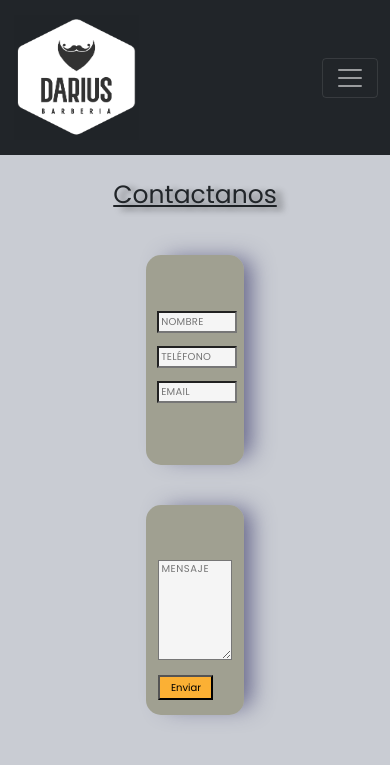
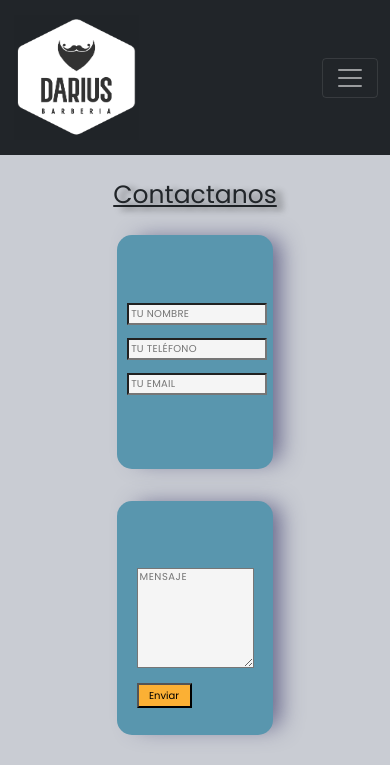
Before and after one commit to JPiacaruso/barberia-darius, a website: page pages/contacto.html in a window 390 px wide. Shown: the top 765 px of the page. Drawn offline with nearby package versions, Linux system fonts and the light colour scheme; grey boxes are pictures that could not be loaded; a web font is replaced by a local one.

Commit message:
contacto

```diff
--- a/SCSS/_base/_mediaquery.scss
+++ b/SCSS/_base/_mediaquery.scss
@@ -657,6 +657,44 @@ main{
     margin: 1em;
     font-size: 25px;
 }
+.formulario{
+    width: 40%;
+    height: 240px;
+    form{
+        div{
+            input{
+                width: 180px;
+                height: 22px;
+                margin-bottom: 10px;
+                letter-spacing: 0.05ex;
+                text-indent: 0.2em;
+                font-size: 10px
+            }
+        }
+    }
+}
+
+.tumensaje{
+    width: 40%;
+    height: 240px;
+    div{
+        textarea{
+            height: 100px;
+            letter-spacing: 0.1ex;
+            text-transform: uppercase;
+            text-indent: 0.2em;
+            margin-top: 40px;
+            font-size: 10px
+        }
+        input{
+            margin-top: 15px;
+            width: 55px;
+            height: 25px;
+            font-size: 10px;
+        }
+    }
+}
+
 }
 
 @media screen and (max-width: 627px) {
@@ -714,16 +752,6 @@ main{
     width: 100px;
     height: 60px;
     margin: 5px;
-    }
-}
-
-.formulario{
-    form{
-        div{
-            input{
-                width: 100px;
-            }
-        }
     }
 }
 
@@ -800,35 +828,6 @@ main{
         margin-left: 60px;
         margin-right: 60px;
     }
-
-    .container-contacto {
-        height: 500px;
-        width: 100%;
-        display: flex;
-        flex-direction: column;
-        justify-content: center;
-        align-items: center;
-        margin-bottom: 2em;
-    }
-
-    .formulario {
-        margin-right: 0px;
-        margin-bottom: 1em;
-        width: 25%;
-        margin: 20px;
-}
-
-    .tumensaje {
-        margin-left: 0px;
-        margin-top: 1em;
-        width: 25%;
-        margin: 20px;
-        }
-
-    .contactanos {
-        margin: 1em;
-        font-size: 25px;
-}
 
 .margenes-servicios {
     display: flex;
@@ -976,6 +975,19 @@ main{
     font-size: medium;
     }
 }
+
+.formulario{
+    form{
+        div{
+            input{
+                width: 140px;
+                height: 22px;
+            }
+        }
+    }
+}
+
+
 }
 
 @media screen and (max-width: 450px) {
@@ -1016,22 +1028,4 @@ main{
         grid-row: span 1;
     }
 
-    .formulario{
-        form{
-            div{
-                input{
-                    width: 80px;
-                }
-            }
-        }
-    }
 }
-
-@media screen and (max-width: 410px) {
-    header {
-        flex-direction: column;
-        text-align: center;
-    }
-
-
-}
--- a/SCSS/components/_main.scss
+++ b/SCSS/components/_main.scss
@@ -473,7 +473,7 @@ main{
     width: 35%;
     height: 320px;
     margin-right: 10px;
-    background-color: rgba(120, 119, 81, 0.5);
+    background-color: #5996ae;
     border-radius: 15px;
     box-shadow: 13px -2px 22px -6px rgba(86, 86, 128, 0.88);
     -webkit-box-shadow: 13px -2px 22px -6px rgba(86, 86, 128, 0.88);
@@ -503,8 +503,8 @@ main{
     width: 35%;
     height: 320px;
     margin-left: 10px;
-    background-color: rgba(120, 119, 81, 0.5);
     border-radius: 15px;
+    background-color:  #5996ae;
     box-shadow: 13px -2px 22px -6px rgba(86, 86, 128, 0.88);
     -webkit-box-shadow: 13px -2px 22px -6px rgba(86, 86, 128, 0.88);
     -moz-box-shadow: 13px -2px 22px -6px rgba(86, 86, 128, 0.88);
--- a/pages/contacto.html
+++ b/pages/contacto.html
@@ -64,16 +64,16 @@
             <div class="formulario">
                 <form class="items" action="" method="" enctype="">
                     <div>
-                        <label for="nombre"></label>
-                        <input type="text" name="Nombre" id="nombre" placeholder="Nombre">
+                        <label for="Nombre"></label>
+                        <input type="text" name="Nombre" id="nombre" placeholder="Tu Nombre">
                     </div>
                     <div>
                         <label for="apellido"></label>
-                        <input type="text" name="telefono" placeholder="Teléfono" id="telefono">
+                        <input type="text" name="telefono" placeholder="Tu Teléfono" id="telefono">
                     </div>
                     <div>
                         <label for="email"></label>
-                        <input type="email" name="email" placeholder="Email" id="email">
+                        <input type="email" name="email" placeholder="Tu Email" id="email">
                     </div>
             </div>
             <div class="tumensaje">
```
Also changed, not shown: css/estilos.css.
